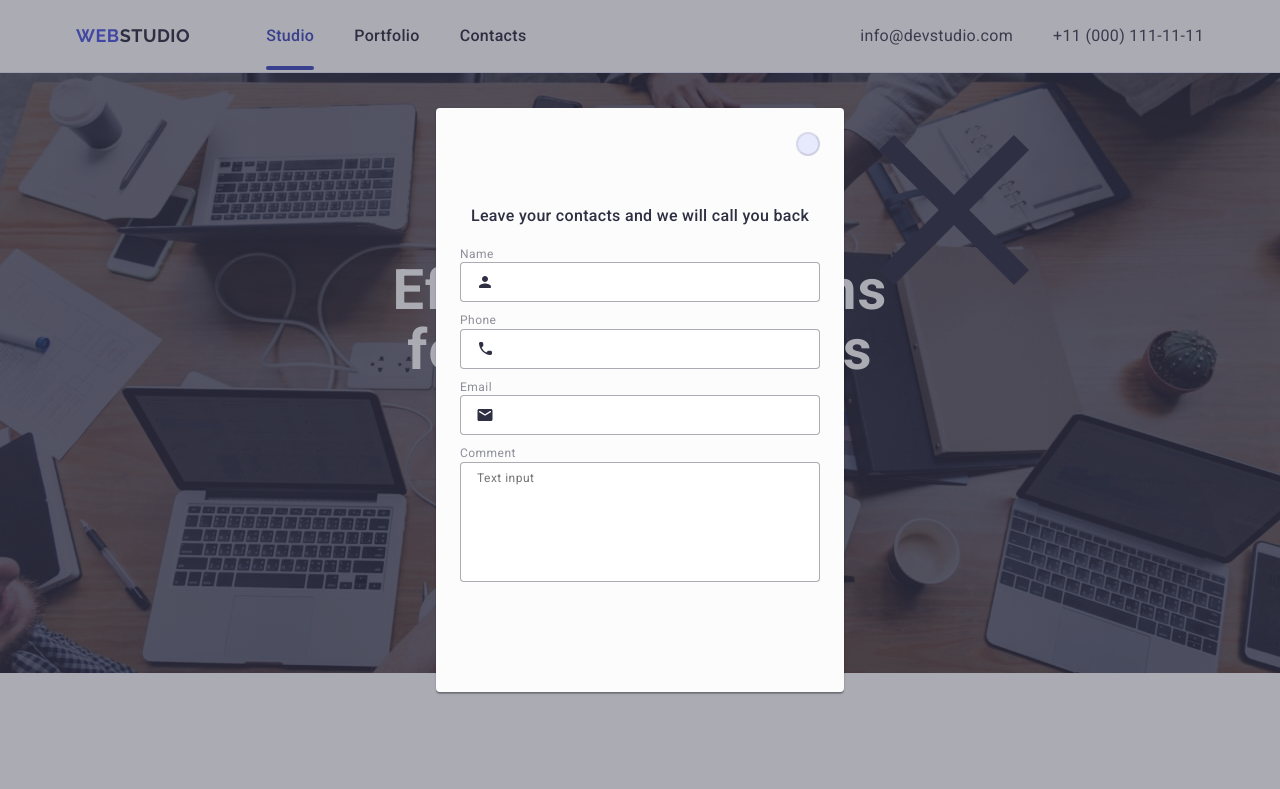
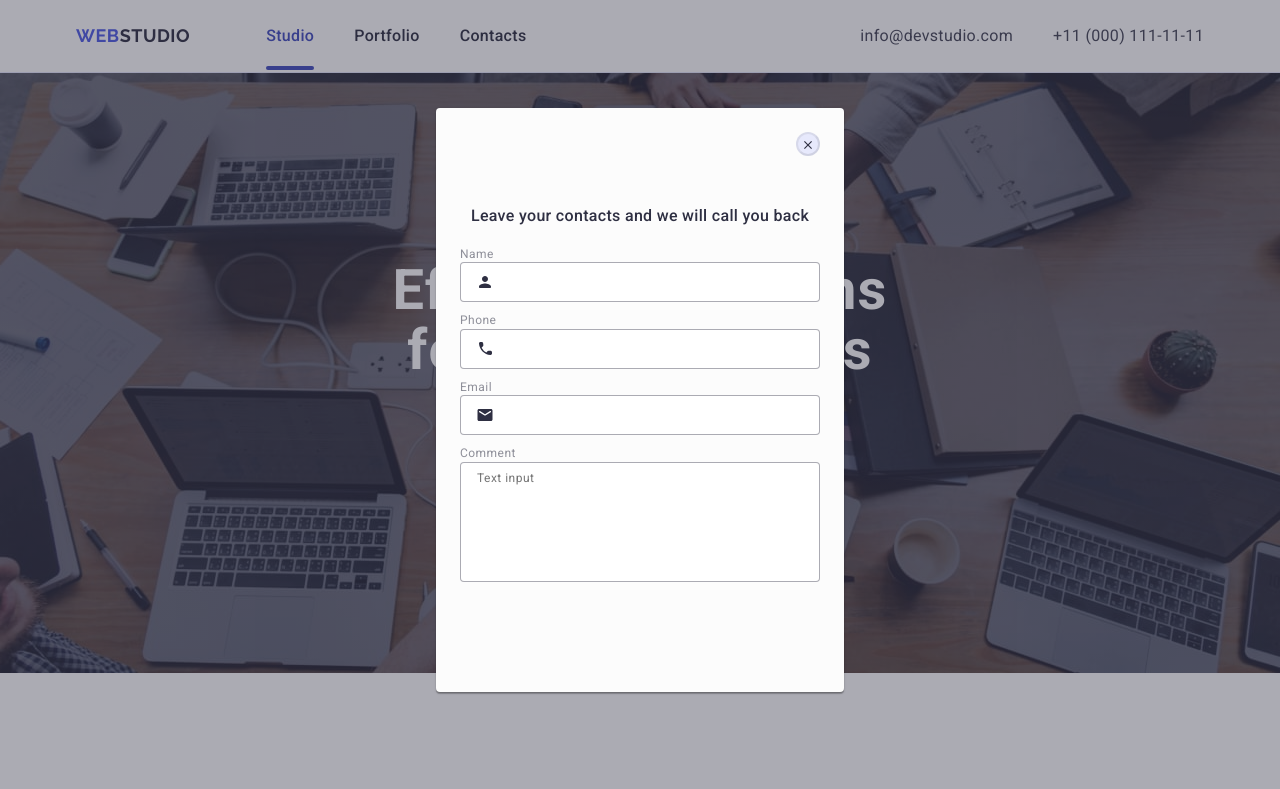
Before and after one commit to Andrii-Dzhus/goit-markup-hw-05, a plain HTML site: page index.html in a window 1280 px wide. Shown: the top 789 px of the page. Drawn offline with nearby package versions, Linux system fonts and the light colour scheme.

Commit message:
21/03/24

```diff
--- a/css/styles.css
+++ b/css/styles.css
@@ -520,6 +520,7 @@ p {
 
 .btn-close-icon {
   fill: #2e2f42;
+
 }
 
 .modal-close:hover {
--- a/index.html
+++ b/index.html
@@ -475,8 +475,8 @@
     <div class="backdrop">
       <div class="modal">
         <button type="button" class="modal-close">
-          <svg class="btn-close-icon">
-            <use href="/images/icons.svg#icon-close"></use>
+          <svg class="btn-close-icon" width="8" height="8">
+            <use href="./images/icons.svg#icon-close"></use>
           </svg>
         </button>
         <p class="modal-title">Leave your contacts and we will call you back</p>
```
